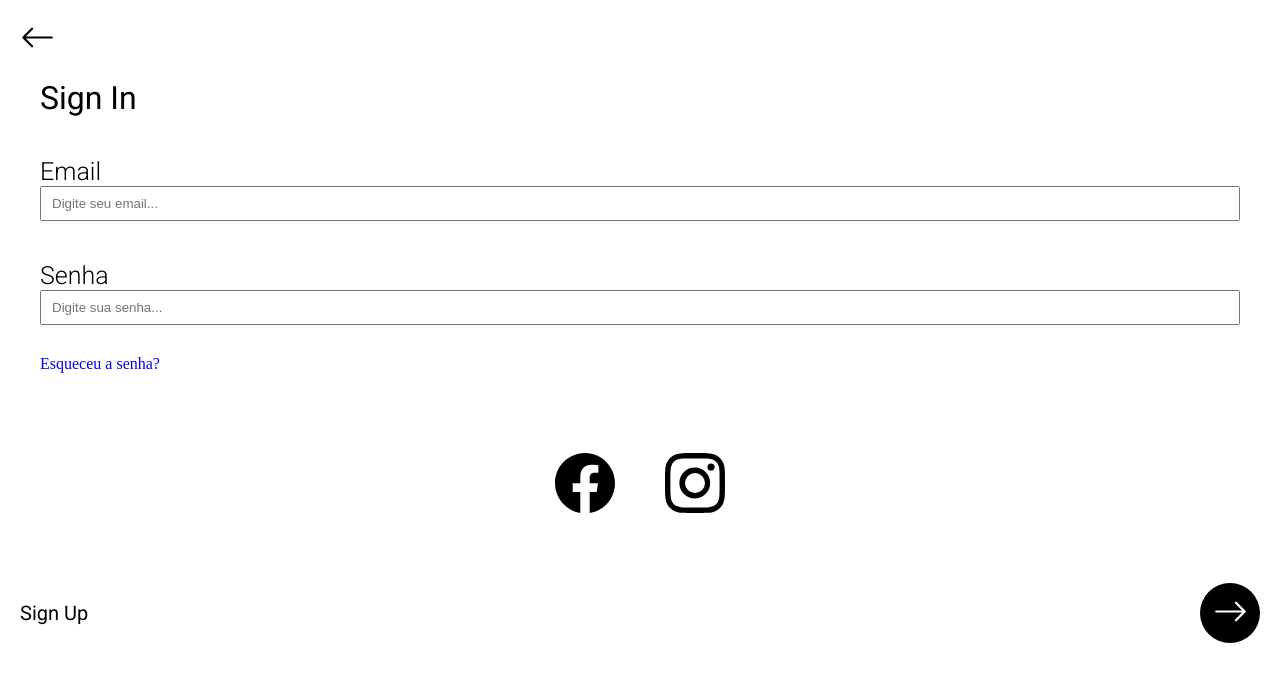
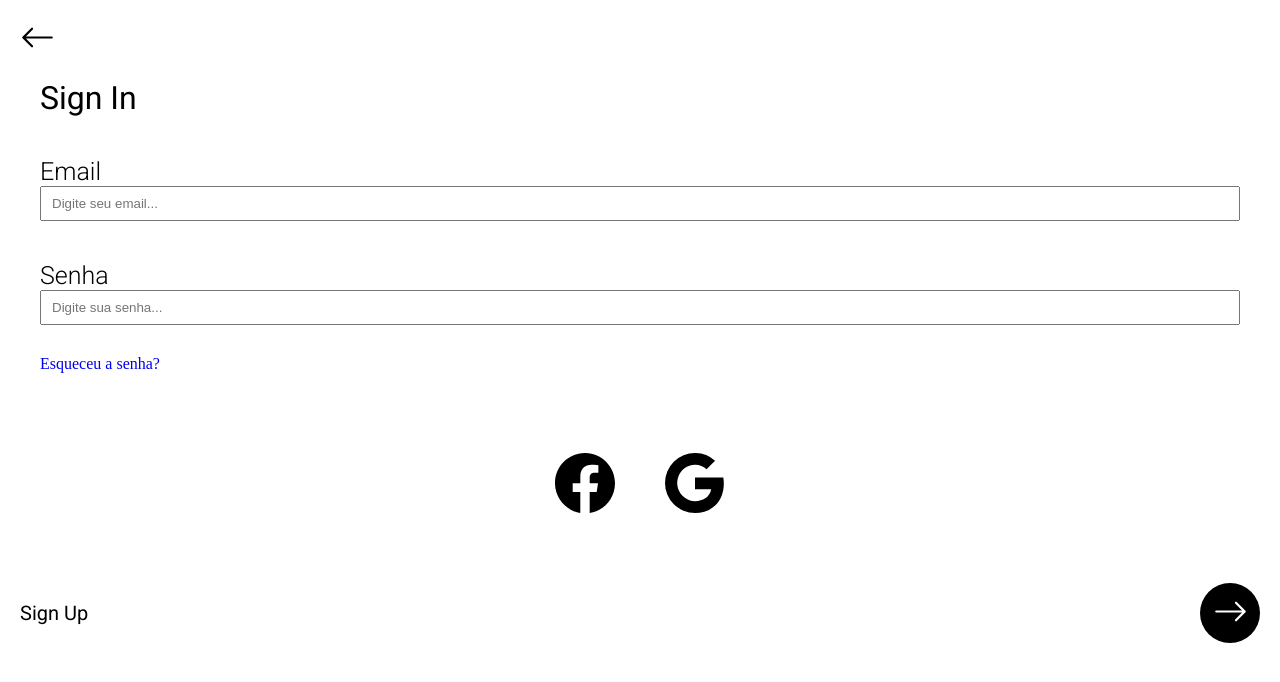
Before and after one commit to Robson077/pebaStore, a React (Vite) app: page /SignIn in a window 1280 px wide. Shown: the top 682 px of the page. Built offline with nearby package versions, Linux system fonts and the light colour scheme; no server answers.

Commit message:
feat: add signIn with google

```diff
--- a/src/containers/Content/index.jsx
+++ b/src/containers/Content/index.jsx
@@ -2,7 +2,7 @@ import { Button } from "./styles"
 
 import { useNavigate } from "react-router-dom"
 
-import { auth } from "../../firebase/config"
+import { auth } from "../../services/firebase-config"
 import { signOut } from "firebase/auth"
 
 function Content() {
@@ -17,10 +17,13 @@ function Content() {
             console.error(error)
         }
     }
+    const user = auth.currentUser
+    console.log(user)
 
     return (
         <div>
-            <h1>Conteudo</h1>
+            <img src={user.photoURL} alt="foto do perfil do google" />
+            <h1>{user.displayName}</h1>
 
             <Button onClick={handleSignOut}>LogOut</Button>
         </div>
--- a/src/containers/SignIn/index.jsx
+++ b/src/containers/SignIn/index.jsx
@@ -1,11 +1,11 @@
 import { Container, Title, Form, LabelEmail, InputEmail, LabelSenha, InputSenha, Redes, Button, Direcionamentos, SignUp } from "./styles"
 
-import { BsFacebook, BsInstagram, BsArrowLeft, BsArrowRight } from "react-icons/bs"
+import { BsFacebook, BsGoogle, BsArrowLeft, BsArrowRight } from "react-icons/bs"
 
 import { Link, useNavigate } from "react-router-dom"
 
-import { auth } from "../../firebase/config"
-import { signInWithEmailAndPassword } from "firebase/auth"
+import { auth, provider } from "../../services/firebase-config"
+import { signInWithEmailAndPassword, signInWithPopup, GoogleAuthProvider } from "firebase/auth"
 
 import { useState } from "react"
 
@@ -30,6 +30,22 @@ function SignIn() {
         } catch (error) {
             alert("Email ou Senha estão incorretos")
             console.error("teste", error)
+        }
+    }
+
+    const handleSignWithGoogle = async() => {
+        try {
+            const result = await signInWithPopup(auth, provider)
+
+            const credential = GoogleAuthProvider.credentialFromResult(result)
+            const token = credential.accessToken
+
+            const user = result.user
+            console.log(token)
+            console.log(user)
+            navigate("/Content")
+        } catch (error) {
+            console.error(error)
         }
     }
 
@@ -65,7 +81,7 @@ function SignIn() {
 
             <Redes>
                 <BsFacebook size={60}/>
-                <BsInstagram size={60}/>
+                <BsGoogle size={60} onClick={handleSignWithGoogle}/>
             </Redes>
 
             <Direcionamentos>
--- a/src/containers/SignUp/index.jsx
+++ b/src/containers/SignUp/index.jsx
@@ -1,12 +1,12 @@
 import { Container, Title, Form, LabelEmail, InputEmail, LabelSenha, InputSenha, Redes, Button, Direcionamentos, } from "./styles"
 
-import { BsFacebook, BsInstagram, BsArrowLeft, BsArrowRight } from "react-icons/bs"
+import { BsFacebook, BsGoogle, BsArrowLeft, BsArrowRight } from "react-icons/bs"
 
 import { Link, useNavigate } from "react-router-dom"
 
 
-import { auth } from "../../firebase/config"
-import { createUserWithEmailAndPassword} from "firebase/auth"
+import { auth, provider } from "../../services/firebase-config"
+import { createUserWithEmailAndPassword, signInWithPopup, GoogleAuthProvider} from "firebase/auth"
 
 import { useState } from "react"
 
@@ -34,6 +34,22 @@ function SignUp() {
 
         } catch (error) {
             console.error("Erro de login:", error)
+        }
+    }
+
+    const handleSignWithGoogle = async() => {
+        try {
+            const result = await signInWithPopup(auth, provider)
+
+            const credential = GoogleAuthProvider.credentialFromResult(result)
+            const token = credential.accessToken
+
+            const user = result.user
+            console.log(token)
+            console.log(user)
+            navigate("/Content")
+        } catch (error) {
+            console.error(error)
         }
     }
 
@@ -67,7 +83,7 @@ function SignUp() {
 
             <Redes>
                 <BsFacebook size={60}/>
-                <BsInstagram size={60}/>
+                <BsGoogle size={60} onClick={handleSignWithGoogle} />
             </Redes>
 
             <Direcionamentos>
```
